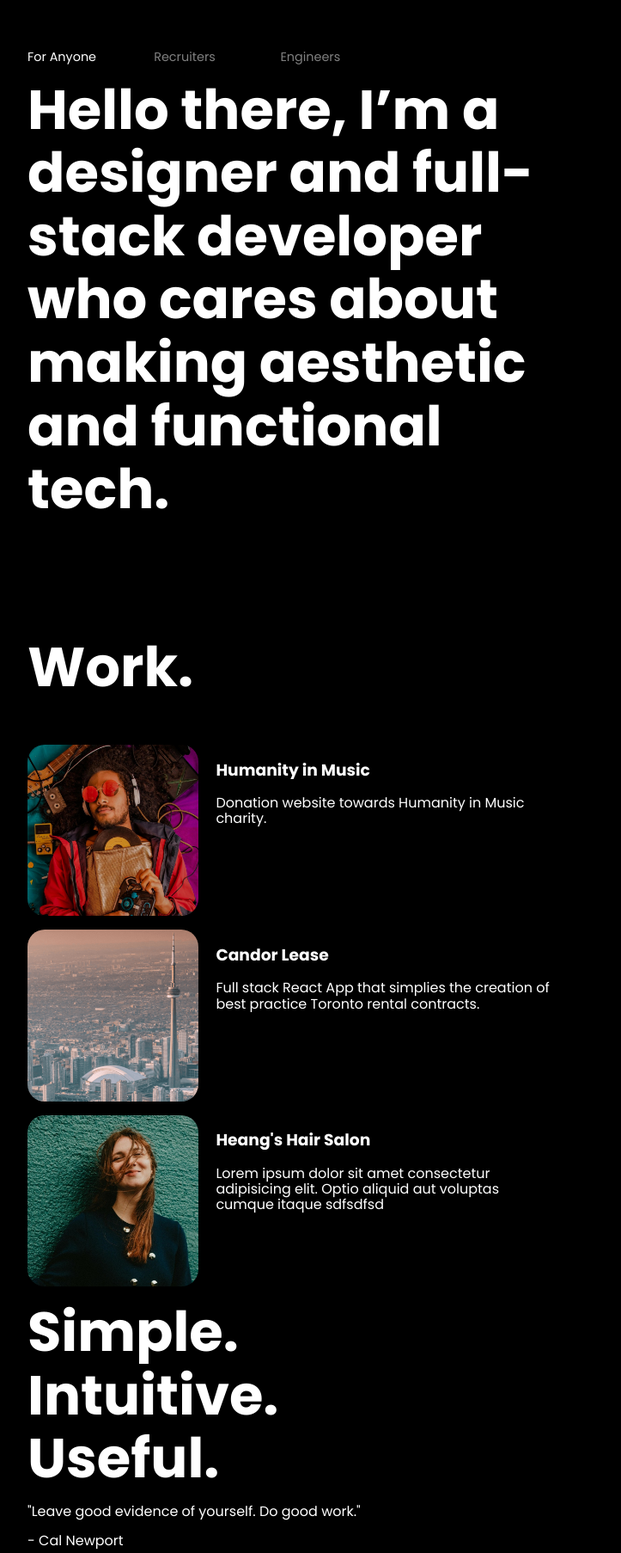
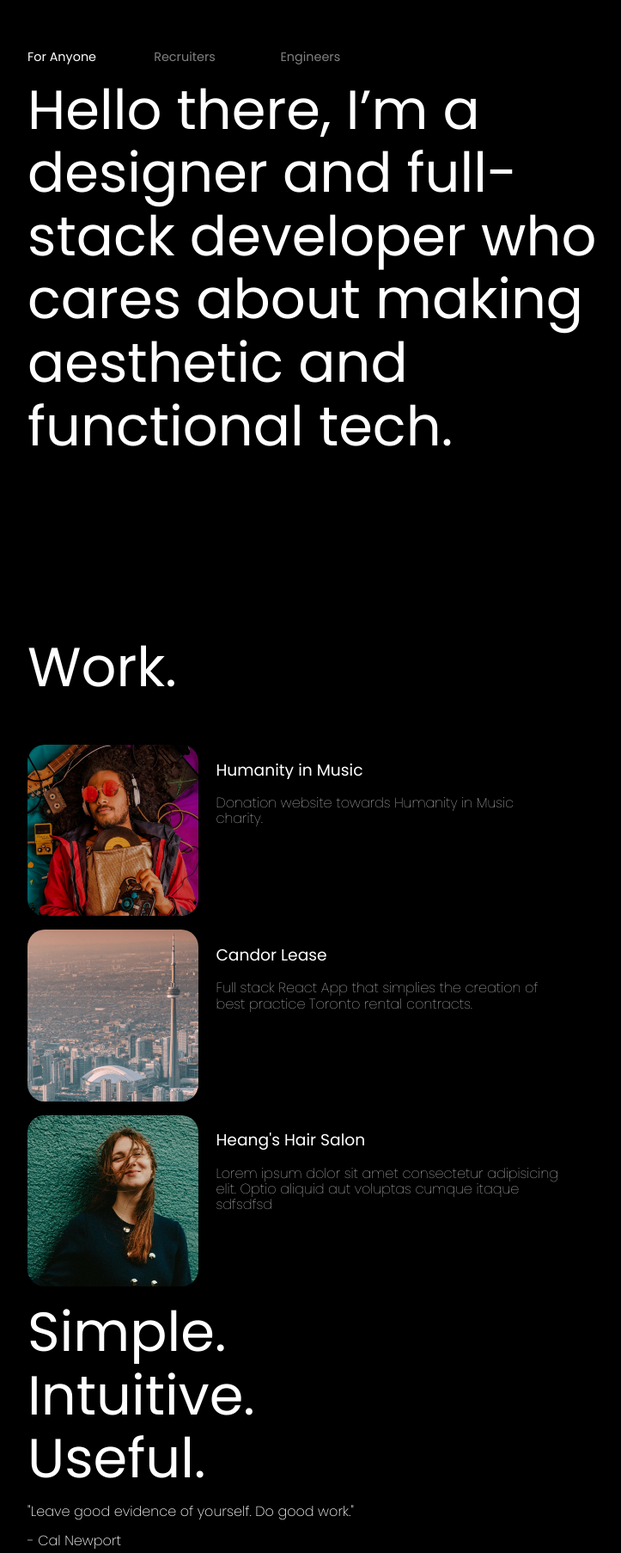
Before and after one commit to wajeff/portfolio-website, a React (Vite) app: page / in a window 1280 px wide. Shown: the part 114-1920 px from the top of the page at 86% size, without its empty margins (352-1075 px from the left). Built offline with nearby package versions, Linux system fonts and the light colour scheme.

Commit message:
Changed font-weight for styling purposes

```diff
--- a/src/components/Hero/Hero.module.css
+++ b/src/components/Hero/Hero.module.css
@@ -1,7 +1,6 @@
 .hero{
     display: flex;
     min-height: 100vh;
-    max-width: 70vw;
     margin-left: 30vw;
     padding-right: 1%;
     flex-direction: column;
@@ -38,9 +37,10 @@
 }
 .hero__header{
     font-size: var(--desktop-header-text-size);
+    font-weight: 400;
     margin-top: 0px;
     overflow-y: hidden;
-    max-width:70%;
+    max-width:80%;
 }
 
 /* Animations */
--- a/src/components/Values/Values.module.css
+++ b/src/components/Values/Values.module.css
@@ -15,11 +15,13 @@
     font-size: var(--desktop-header-text-size);
     overflow: hidden;
     margin:0 0;
+    font-weight:400;
 }
 
 .values__paragraph-quote{
     width: 100%;
     overflow:hidden;
+    font-weight: 200;
 }
 .values__lineBreak{
     display:block;
@@ -28,6 +30,7 @@
 .values__paragraph-container--right {
     display: flex;
     width: 100%;
+    font-weight: 200;
     flex-direction: column;
     align-items: flex-end;
     padding-bottom: 5rem;
@@ -35,6 +38,7 @@
 .values__paragraph-container--left{
     display: flex;
     width: 100%;
+    font-weight: 200;
     justify-content: flex-start;
     padding-bottom:5rem;
 }
--- a/src/components/Work/Work.module.css
+++ b/src/components/Work/Work.module.css
@@ -7,12 +7,14 @@
 .work__title{
     overflow: hidden;
     font-size:var(--desktop-header-text-size);
+    font-weight:400;
 }
 .work__container{
     max-width:70%;
 }
 .work__works{
     gap: 20px;
+
     display:flex;
     flex-direction: row;
     margin-bottom: 1rem;
@@ -31,9 +33,11 @@
 .work__works-paragraph{
     flex:1;
     overflow: hidden;
+    font-weight:100;
 
 }
 .work__works-title{
+    font-weight:400;
     overflow: hidden;
 }
 
```
